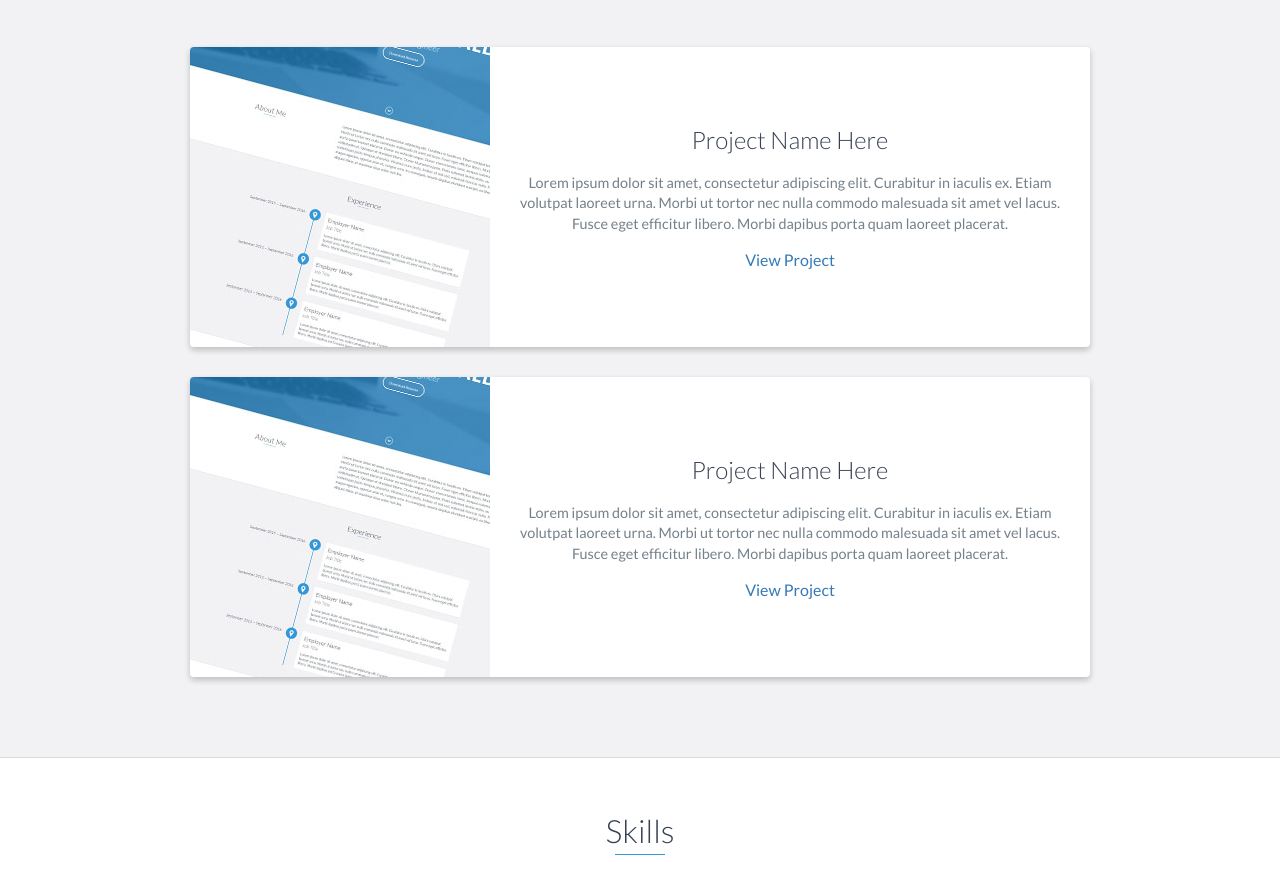
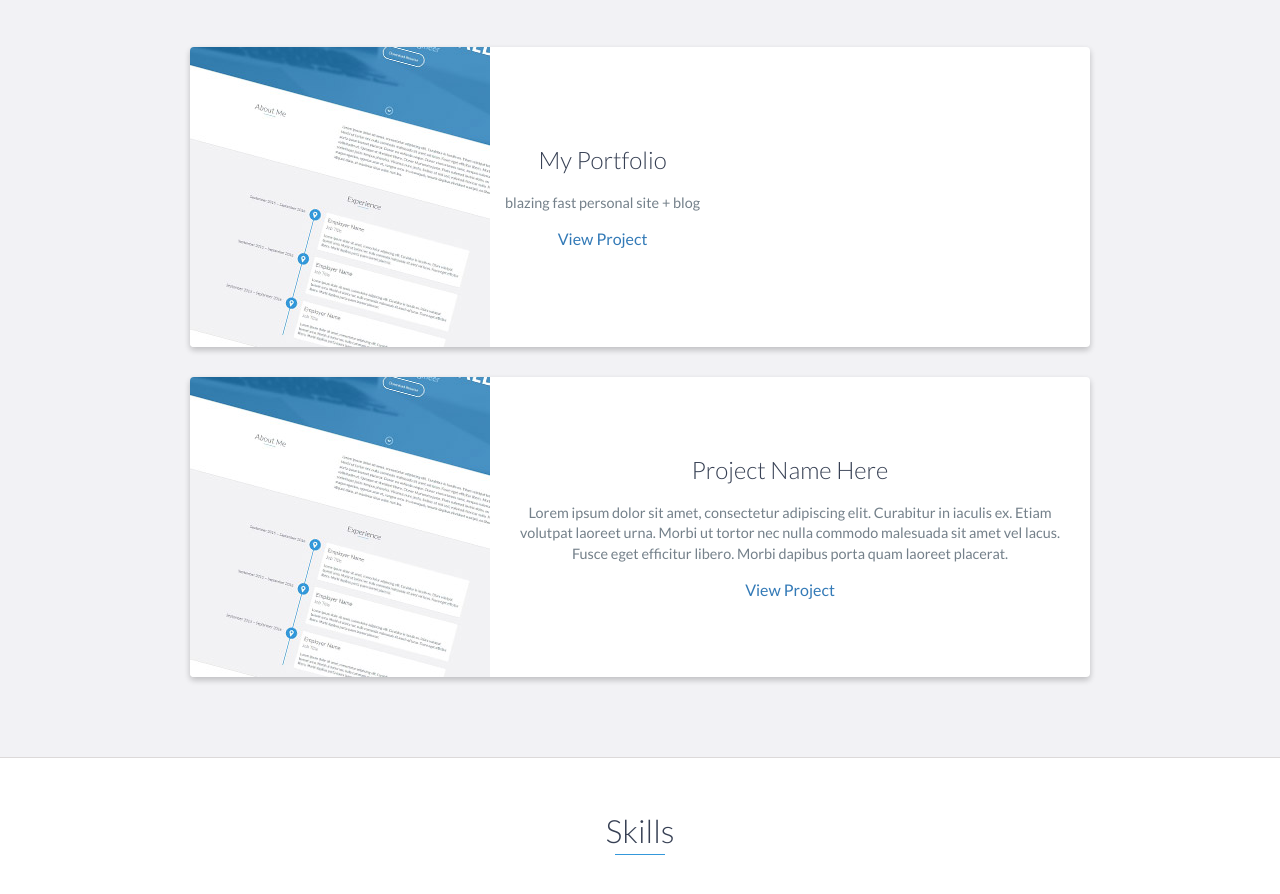
Before and after one commit to arshadrahiman/my-portfolio, a plain HTML site: page index.html in a window 1280 px wide. Shown: the part 2451-3345 px from the top of the page. Drawn offline with nearby package versions, Linux system fonts and the light colour scheme.

Commit message:
Update index.html

```diff
--- a/index.html
+++ b/index.html
@@ -155,9 +155,9 @@
                     </div>
                     <!-- End .project-image -->
                     <div class="project-info">
-                        <h3>Project Name Here</h3>
+                        <h3>My Portfolio</h3>
                         <p>
-                            Lorem ipsum dolor sit amet, consectetur adipiscing elit. Curabitur in iaculis ex. Etiam volutpat laoreet urna. Morbi ut tortor nec nulla commodo malesuada sit amet vel lacus. Fusce eget efficitur libero. Morbi dapibus porta quam laoreet placerat.
+                          blazing fast personal site + blog
                         </p>
                         <a href="#">View Project</a>
                     </div>
```
